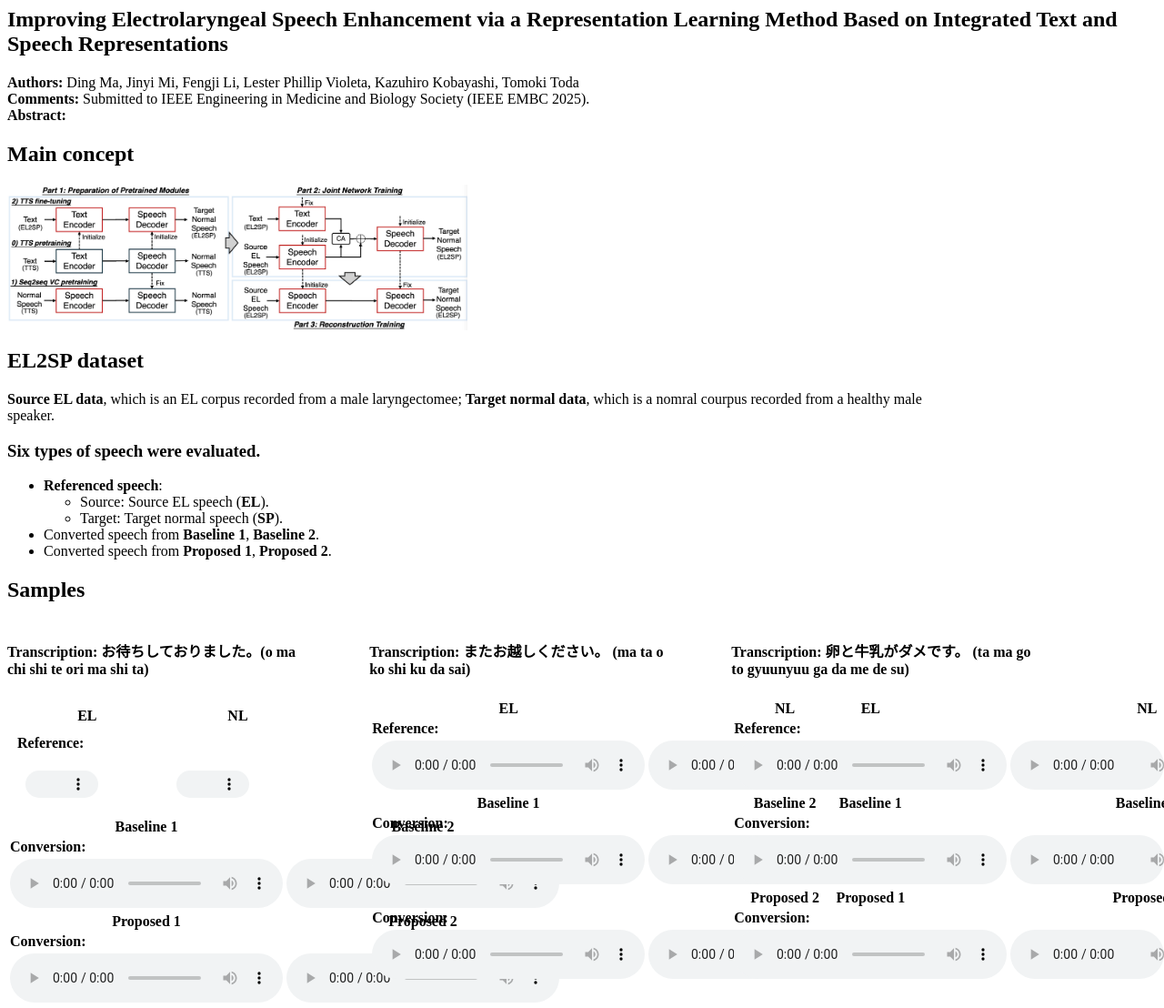
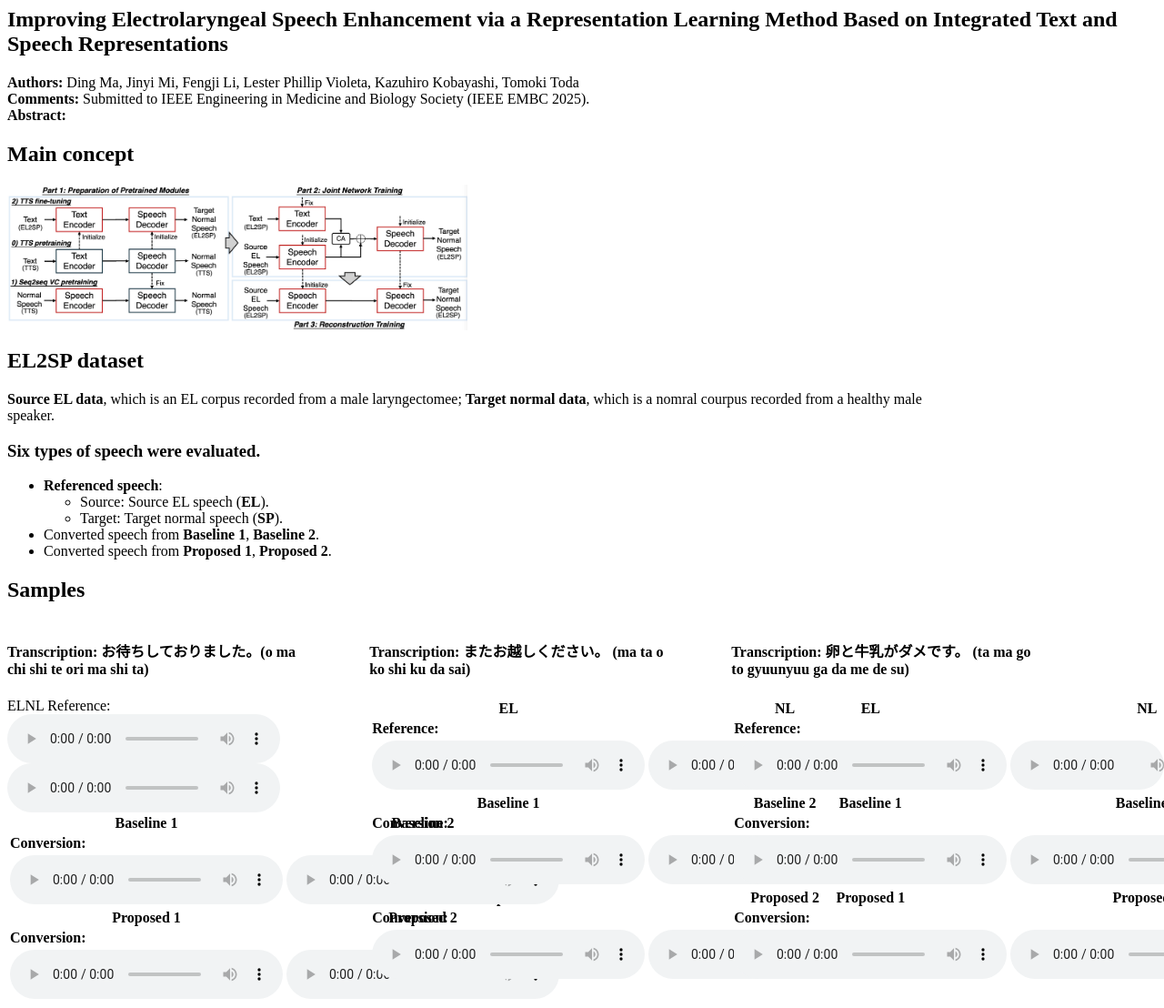
Before and after one commit to SilentIcyMoon/EMBC2025demo, a plain HTML site: page index.html in a window 1280 px wide. Shown: the top 1108 px of the page at 91% size. Drawn offline with Linux system fonts and the light colour scheme.

Commit message:
Update index.html

```diff
--- a/index.html
+++ b/index.html
@@ -45,12 +45,11 @@
       <!-- 第一组 -->
       <div style="width: 30%; display: flex; flex-direction: column; align-items: flex-start;">
           <h4 class="transcript">Transcription: お待ちしておりました。(o ma chi shi te ori ma shi ta)</h4>
-          <table style="width: 100%; border-spacing: 10px;">
               <tr><th>EL</th><th>NL</th></tr>
               <tr><th style="text-align: left;" colspan="2">Reference:</th></tr>
               <tr>
-                  <td style="padding: 10px;"><audio controls style="width: 80px; height: 30px;"><source src="samples/conversion/el/ASA238.wav"></audio></td>
-                  <td style="padding: 10px;"><audio controls style="width: 80px; height: 30px;"><source src="samples/conversion/nl/ASA238.wav"></audio></td>
+                  <td><audio controls><source src="samples/conversion/el/ASA238.wav"></audio></td>
+                  <td><audio controls><source src="samples/conversion/nl/ASA238.wav"></audio></td>
               </tr>
           </table>
           <table>
```
